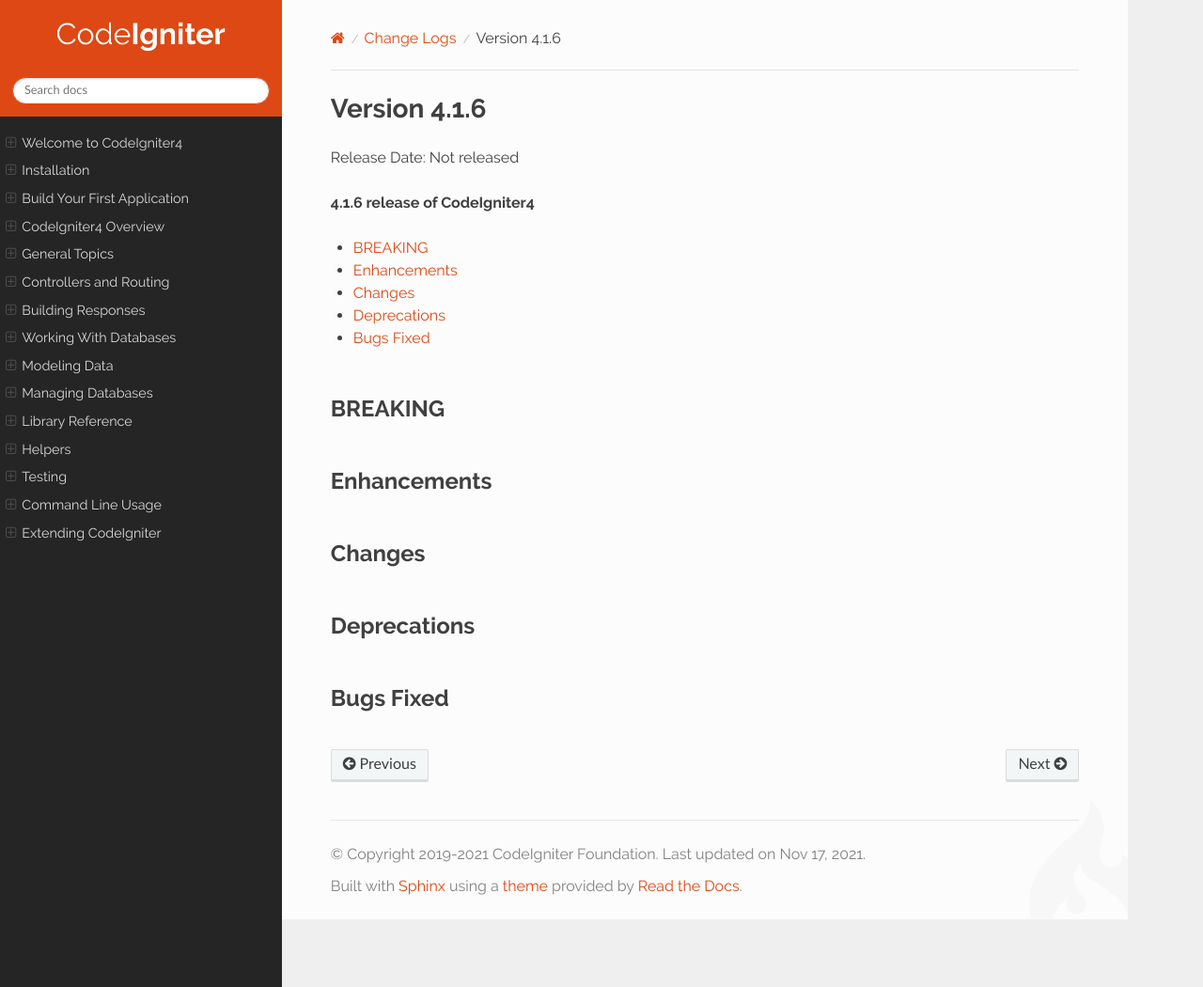
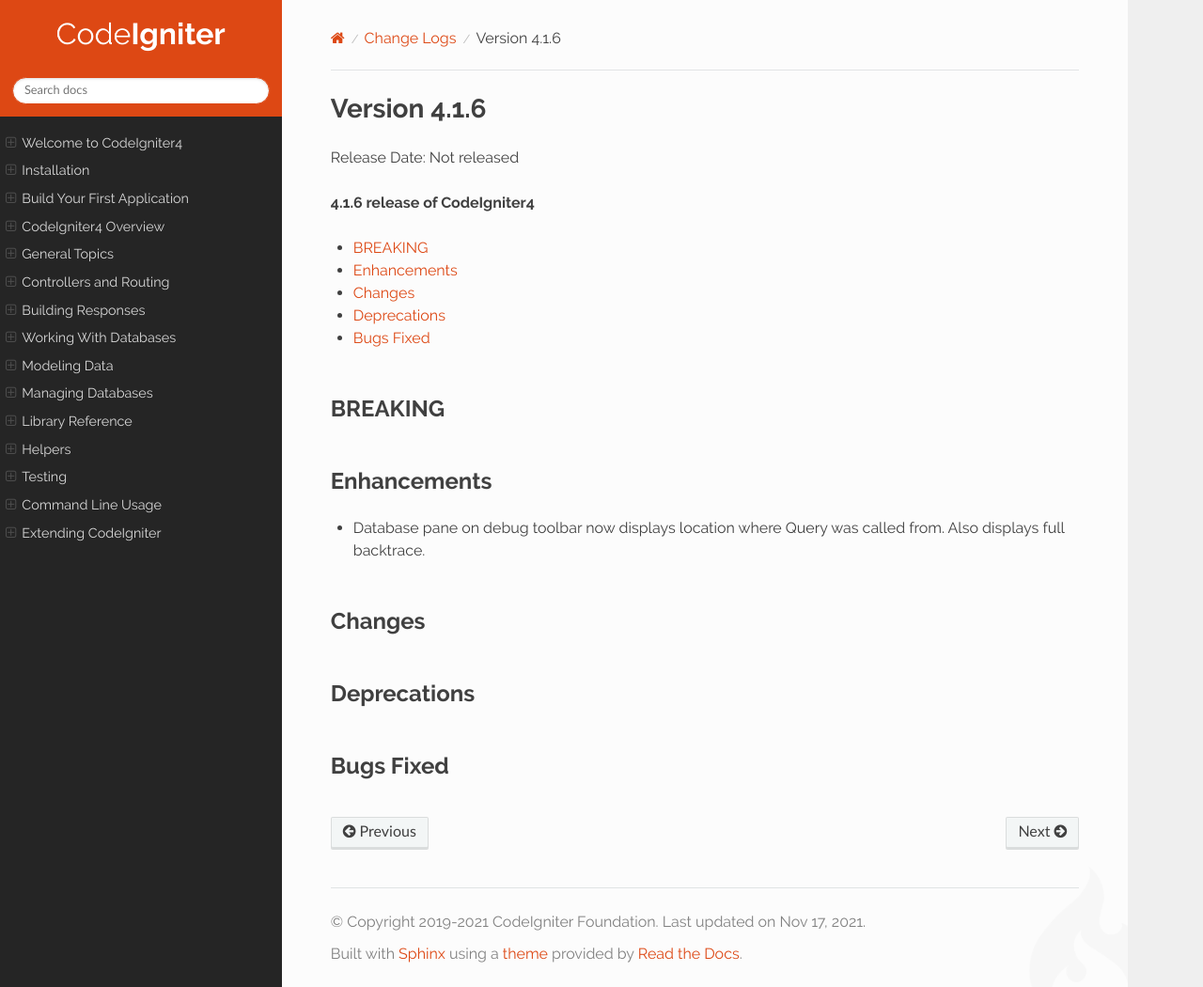
Before and after one commit to NEKOGET/ci4_user_guide_src, a Sphinx documentation site: the page built from source/changelogs/v4.1.6.rst, in a window 1280 px wide and 1050 px high. Shown: the whole window at 94% size. Built offline with Sphinx 7.4.7 and the Read the Docs theme 2.0.0, drawn with Linux system fonts in a browser that asks for light colours.

Commit message:
Added note to changelog

```diff
--- a/source/changelogs/v4.1.6.rst
+++ b/source/changelogs/v4.1.6.rst
@@ -14,6 +14,7 @@ BREAKING
 
 Enhancements
 ============
+- Database pane on debug toolbar now displays location where Query was called from. Also displays full backtrace.
 
 Changes
 =======
```
